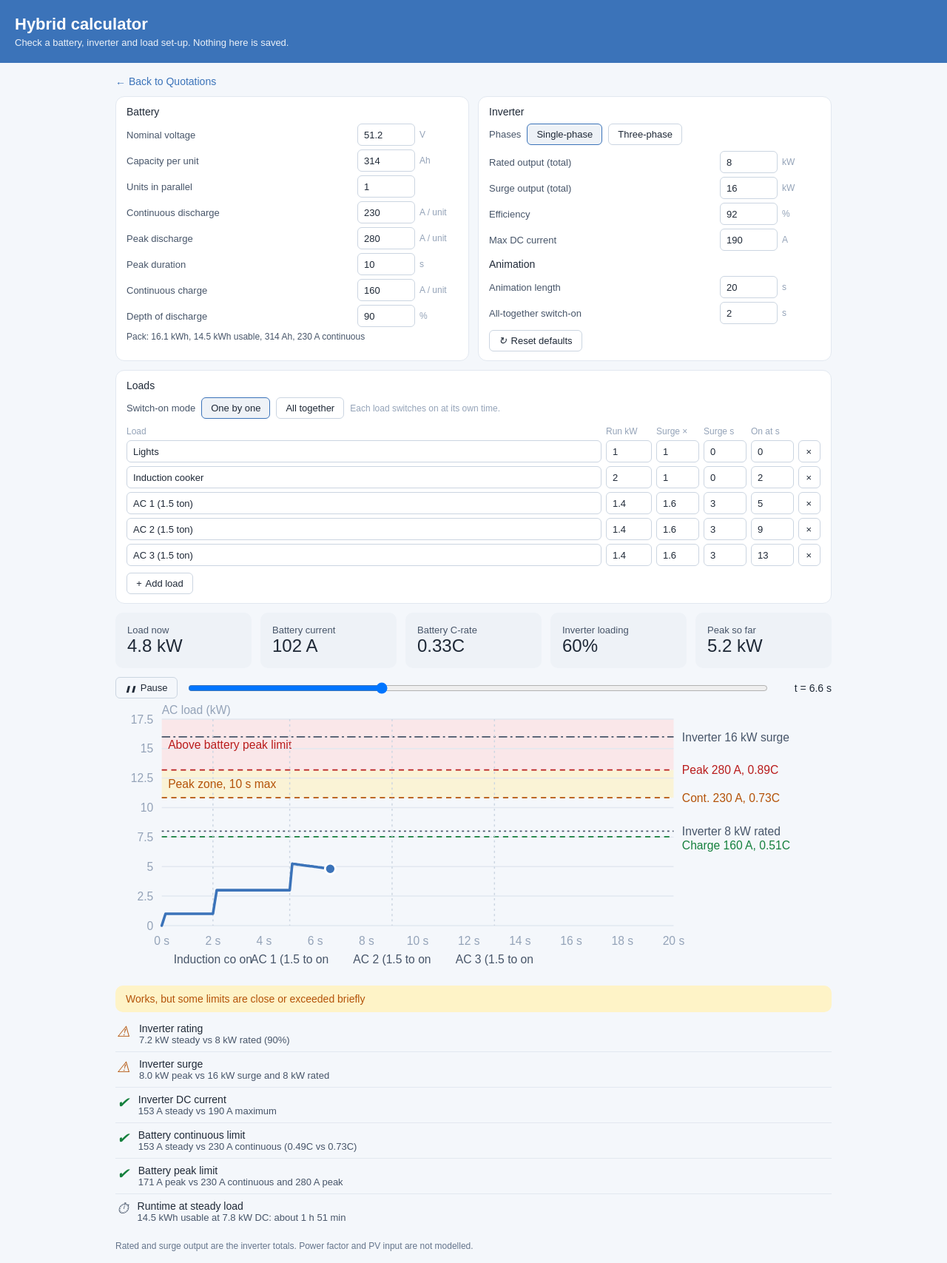
After one commit to rendha/quotation, a Django app: page /hybrid-calculator/ in a window 1280 px wide. The commit adds this page. Shown: the whole page at 74% size. Run offline with Django 5.2, Linux system fonts and the light colour scheme.

Commit message:
Add hybrid calculator and Enphase microinverters

```diff
--- a/quotations/templates/quotations/dashboard.html
+++ b/quotations/templates/quotations/dashboard.html
@@ -204,6 +204,10 @@
         + NEW QUOTATION
     </a>
 
+    <a href="{% url 'hybrid_calculator' %}" class="new-button" style="background:white;color:#3B73B9;border:2px solid #3B73B9;margin-top:-10px">
+        HYBRID CALCULATOR
+    </a>
+
     {% if show_rates %}<p style="margin:10px 0"><a href="{% url 'daily_report' %}" style="color:#3B73B9;font-weight:bold">Daily report: who made how many quotations today &rsaquo;</a></p>{% endif %}
 
     <!-- SEARCH: typing narrows the people below at once; Enter / Search looks through ALL quotations -->
--- /dev/null
+++ b/quotations/templates/quotations/hybrid_calculator.html
@@ -0,0 +1,248 @@
+<!DOCTYPE html>
+<html lang="en">
+<head>
+<meta charset="UTF-8">
+<meta name="viewport" content="width=device-width, initial-scale=1.0">
+<title>Dehlsen Energy - Hybrid calculator</title>
+{% include "quotations/_pwa_head.html" %}
+<style>
+:root{--radius:10px;--surface-1:#eef2f7;--surface-2:#fff;--border:#e2e8f0;--border-strong:#cbd5e1;--border-stronger:#3B73B9;--border-danger:#dc2626;
+--text-secondary:#475569;--text-muted:#94a3b8;--text-danger:#b91c1c;--text-warning:#b45309;--text-success:#15803d;
+--bg-warning:#fef3c7;--bg-danger:#fee2e2;--bg-success:#dcfce7;--fill-accent:#3B73B9}
+*{box-sizing:border-box}
+body{margin:0;font-family:Arial,Helvetica,sans-serif;background:#f4f7fb;color:#1f2937}
+.header{background:#3B73B9;color:#fff;padding:20px}
+.header h1{margin:0;font-size:22px}.header p{margin:4px 0 0;font-size:13px;opacity:.9}
+.wrap{max-width:1000px;margin:auto;padding:16px}
+.back{display:inline-block;margin-bottom:12px;color:#3B73B9;text-decoration:none;font-size:14px}
+input{border:1px solid #cbd5e1;border-radius:6px;background:#fff;color:#1f2937;font-family:inherit}
+button{border:1px solid var(--border-strong);background:transparent;color:#1f2937;border-radius:6px;padding:6px 12px;font-size:13px;cursor:pointer;font-family:inherit}
+.ti::before{display:inline-block;margin-right:2px}
+.ti-refresh::before{content:"\21BB"}.ti-plus::before{content:"+"}
+.ti-player-pause::before{content:"\275A\275A";font-size:9px}.ti-player-play::before{content:"\25B6";font-size:10px}
+.ti-circle-check::before{content:"\2714"}.ti-circle-x::before{content:"\2716"}.ti-alert-triangle::before{content:"\26A0"}
+.ti-clock::before{content:"\23F1"}.ti-info-circle::before{content:"\2139"}.ti-x::before,.ti-trash::before{content:"\00D7"}
+.note-box{font-size:12px;color:#64748b;margin:16px 0 0}
+</style>
+</head>
+<body>
+<header class="header"><h1>Hybrid calculator</h1><p>Check a battery, inverter and load set-up. Nothing here is saved.</p></header>
+<main class="wrap">
+<a href="{% url 'quotation_dashboard' %}" class="back">&larr; Back to Quotations</a>
+{% verbatim %}
+<div id="vis-container"><h2 style="position:absolute;width:1px;height:1px;overflow:hidden;clip:rect(0,0,0,0);white-space:nowrap;">Editable simulator with single-phase or three-phase inverter option, switch-on mode, and battery and inverter limit checks.</h2>
+<style>
+.pn{background:var(--surface-2);border:0.5px solid var(--border);border-radius:12px;padding:12px 14px}
+.pn h3{font-size:14px;font-weight:500;margin:0 0 8px}
+.fr{display:grid;grid-template-columns:minmax(0,1fr) 78px 52px;align-items:center;gap:6px;margin:0 0 5px}
+.fr span{font-size:13px;color:var(--text-secondary)}
+.fr i{font-style:normal;font-size:12px;color:var(--text-muted)}
+.fr input,.lr input{height:30px;padding:0 8px;font-size:13px;width:100%;box-sizing:border-box}
+.lr{display:grid;grid-template-columns:minmax(0,1fr) 62px 58px 58px 58px 30px;gap:6px;align-items:center;margin:0 0 5px}
+</style>
+
+<div style="display:grid;grid-template-columns:repeat(auto-fit,minmax(290px,1fr));gap:12px;margin:0 0 12px;">
+  <div class="pn"><h3>Battery</h3><div id="bat"></div><div id="pack" style="font-size:12px;color:var(--text-secondary);margin-top:6px;"></div></div>
+  <div class="pn"><h3>Inverter</h3>
+    <div style="display:flex;align-items:center;gap:8px;flex-wrap:wrap;margin:0 0 4px;">
+      <span style="font-size:13px;color:var(--text-secondary);">Phases</span>
+      <button id="p1">Single-phase</button>
+      <button id="p3">Three-phase</button>
+    </div>
+    <div id="phNote" style="font-size:12px;color:var(--text-muted);margin:0 0 8px;min-height:0;"></div>
+    <div id="inv"></div><h3 style="margin-top:10px;">Animation</h3><div id="sim"></div>
+    <div style="display:flex;gap:8px;margin-top:8px;"><button id="reset"><i class="ti ti-refresh" aria-hidden="true"></i> Reset defaults</button></div></div>
+</div>
+
+<div class="pn" style="margin:0 0 12px;">
+  <h3>Loads</h3>
+  <div style="display:flex;align-items:center;gap:8px;flex-wrap:wrap;margin:0 0 10px;">
+    <span style="font-size:13px;color:var(--text-secondary);">Switch-on mode</span>
+    <button id="mSeq">One by one</button>
+    <button id="mAll">All together</button>
+    <span id="modeNote" style="font-size:12px;color:var(--text-muted);"></span>
+  </div>
+  <div id="loads"></div>
+  <button id="add" style="margin-top:4px;"><i class="ti ti-plus" aria-hidden="true"></i> Add load</button>
+</div>
+
+<div id="err" style="font-size:13px;color:var(--text-danger);margin:0 0 8px;"></div>
+
+<div style="display:grid;grid-template-columns:repeat(auto-fit,minmax(120px,1fr));gap:12px;margin:0 0 12px;">
+  <div style="background:var(--surface-1);border-radius:var(--radius);padding:1rem;"><div style="font-size:13px;color:var(--text-secondary);">Load now</div><div style="font-size:24px;font-weight:500;"><span id="mTotal">0</span> kW</div></div>
+  <div id="cardPh" style="background:var(--surface-1);border-radius:var(--radius);padding:1rem;display:none;"><div style="font-size:13px;color:var(--text-secondary);">Load per phase</div><div style="font-size:24px;font-weight:500;"><span id="mPh">0</span> kW</div></div>
+  <div style="background:var(--surface-1);border-radius:var(--radius);padding:1rem;"><div style="font-size:13px;color:var(--text-secondary);">Battery current</div><div style="font-size:24px;font-weight:500;"><span id="mAmp">0</span> A</div></div>
+  <div style="background:var(--surface-1);border-radius:var(--radius);padding:1rem;"><div style="font-size:13px;color:var(--text-secondary);">Battery C-rate</div><div style="font-size:24px;font-weight:500;"><span id="mC">0</span>C</div></div>
+  <div style="background:var(--surface-1);border-radius:var(--radius);padding:1rem;"><div style="font-size:13px;color:var(--text-secondary);">Inverter loading</div><div style="font-size:24px;font-weight:500;"><span id="mPct">0</span>%</div></div>
+  <div style="background:var(--surface-1);border-radius:var(--radius);padding:1rem;"><div style="font-size:13px;color:var(--text-secondary);">Peak so far</div><div style="font-size:24px;font-weight:500;"><span id="mPeak">0</span> kW</div></div>
+</div>
+
+<div style="display:flex;align-items:center;gap:12px;margin:0 0 8px;">
+  <button id="play" aria-label="Play or replay"><i class="ti ti-player-pause" id="playIcon" aria-hidden="true"></i> <span id="playTxt">Pause</span></button>
+  <input type="range" id="scrub" min="0" max="20" step="0.05" value="0" style="flex:1;" aria-label="Time scrubber">
+  <span style="font-size:14px;font-weight:500;min-width:72px;text-align:right;">t = <span id="tOut">0.0</span> s</span>
+</div>
+
+<svg id="g" viewBox="0 0 680 256" width="100%" role="img" aria-label="Total AC power in kW against time, with per-phase load for three-phase mode and battery and inverter limit lines"></svg>
+
+<div id="checks" style="margin-top:12px;"></div>
+
+<script>
+const $=id=>document.getElementById(id);
+const esc=s=>String(s).replace(/[&<>"]/g,c=>({'&':'&amp;','<':'&lt;','>':'&gt;','"':'&quot;'}[c]));
+const DT=0.05;
+const defs={
+B:[['V','Nominal voltage','V',1,1000],['Ah','Capacity per unit','Ah',1,5000],['qty','Units in parallel','',1,32],['cont','Continuous discharge','A / unit',1,2000],['peak','Peak discharge','A / unit',1,3000],['peakT','Peak duration','s',1,600],['chg','Continuous charge','A / unit',1,2000],['dod','Depth of discharge','%',1,100]],
+I:[['rated','Rated output (total)','kW',0.1,500],['surge','Surge output (total)','kW',0.1,1000],['eff','Efficiency','%',50,100],['maxdc','Max DC current','A',1,3000]],
+S:[['T','Animation length','s',5,60],['allOn','All-together switch-on','s',0,60]]};
+const grp={B:'bat',I:'inv',S:'sim'};
+const mkDef=()=>({mode:'seq',ph:1,B:{V:51.2,Ah:314,qty:1,cont:230,peak:280,peakT:10,chg:160,dod:90},I:{rated:8,surge:16,eff:92,maxdc:190},S:{T:20,allOn:2},loads:[
+{n:'Lights',p:1,m:1,d:0,on:0},
+{n:'Induction cooker',p:2,m:1,d:0,on:2},
+{n:'AC 1 (1.5 ton)',p:1.4,m:1.6,d:3,on:5},
+{n:'AC 2 (1.5 ton)',p:1.4,m:1.6,d:3,on:9},
+{n:'AC 3 (1.5 ton)',p:1.4,m:1.6,d:3,on:13}]});
+let st=mkDef(),P=[],An={},chk=[],YM=10,t=0,playing=true,last=null;
+const onT=l=>st.mode==='all'?st.S.allOn:l.on;
+
+Object.keys(defs).forEach(g=>defs[g].forEach(f=>{const r=document.createElement('div');r.className='fr';
+r.innerHTML='<span>'+f[1]+'</span><input type="number" step="any" data-g="'+g+'" data-o="'+f[0]+'" aria-label="'+f[1]+'"><i>'+f[2]+'</i>';$(grp[g]).appendChild(r);}));
+
+function fill(){document.querySelectorAll('input[data-g]').forEach(x=>{x.value=st[x.dataset.g][x.dataset.o];x.style.borderColor='';});}
+function applyPhase(){const a=st.ph===3;
+$('p1').style.background=a?'transparent':'var(--surface-1)';$('p1').style.borderColor=a?'':'var(--border-stronger)';
+$('p3').style.background=a?'var(--surface-1)':'transparent';$('p3').style.borderColor=a?'var(--border-stronger)':'';
+$('cardPh').style.display=a?'':'none';
+$('phNote').textContent=a?'Balanced: total load ÷ 3 on each of L1, L2 and L3. Rated and surge output are totals.':'';}
+function applyMode(){const a=st.mode==='all';
+$('mSeq').style.background=a?'transparent':'var(--surface-1)';$('mSeq').style.borderColor=a?'':'var(--border-stronger)';
+$('mAll').style.background=a?'var(--surface-1)':'transparent';$('mAll').style.borderColor=a?'var(--border-stronger)':'';
+$('modeNote').textContent=a?'All loads switch on at '+st.S.allOn+' s. Individual on-times are ignored.':'Each load switches on at its own time.';
+document.querySelectorAll('input[data-k="on"]').forEach(x=>{x.disabled=a;x.style.opacity=a?'0.5':'';});}
+function buildLoads(){const el=$('loads');
+el.innerHTML='<div class="lr" style="font-size:12px;color:var(--text-muted)"><span>Load</span><span>Run kW</span><span>Surge ×</span><span>Surge s</span><span>On at s</span><span></span></div>';
+st.loads.forEach((l,i)=>{const r=document.createElement('div');r.className='lr';
+r.innerHTML='<input type="text" data-i="'+i+'" data-k="n" aria-label="Load name"><input type="number" step="any" data-i="'+i+'" data-k="p" aria-label="Running power in kW"><input type="number" step="any" data-i="'+i+'" data-k="m" aria-label="Surge multiple"><input type="number" step="any" data-i="'+i+'" data-k="d" aria-label="Surge duration in seconds"><input type="number" step="any" data-i="'+i+'" data-k="on" aria-label="Switch-on time in seconds"><button data-rm="'+i+'" aria-label="Remove load" style="height:30px;padding:0"><i class="ti ti-x" aria-hidden="true"></i></button>';
+el.appendChild(r);r.querySelectorAll('input').forEach(x=>{x.value=l[x.dataset.k];});});
+applyMode();}
+
+function lp(l,t){const a=onT(l);if(t<a)return 0;const pk=l.p*Math.max(1,l.m);
+if(pk<=l.p||l.d<=0.1)return t<a+0.15?l.p*(t-a)/0.15:l.p;
+if(t<a+0.1)return pk*(t-a)/0.1;if(t<a+l.d)return pk+(l.p-pk)*(t-a-0.1)/(l.d-0.1);return l.p;}
+const tot=t=>st.loads.reduce((s,l)=>s+lp(l,t),0);
+
+function analyze(){const T=st.S.T,B=st.B,iv=st.I,eta=iv.eff/100;
+const n=Math.round(T/DT);P=[];for(let i=0;i<=n;i++)P.push(tot(i*DT));
+const cont=B.qty*B.cont,pk=B.qty*B.peak,chg=B.qty*B.chg,Ah=B.Ah*B.qty;
+const amp=p=>p/eta*1000/B.V,kw=a=>a*B.V/1000*eta;
+let run=0,best=0;P.forEach(p=>{if(amp(p)>cont){run+=DT;best=Math.max(best,run);}else run=0;});
+An={cont,pk,chg,Ah,amp,kw,eta,peakP:Math.max(0,...P),endP:P[P.length-1],over:best};
+const f1=x=>x.toFixed(1),A=x=>Math.round(x),s=(c,t,d)=>chk.push({s:c,t,d});
+const per=x=>st.ph===3?' ('+f1(x/3)+' kW per phase)':'';
+chk=[];
+const pe=An.endP/iv.rated*100;
+s(pe>100?'f':pe>90?'w':'o','Inverter rating',f1(An.endP)+' kW'+per(An.endP)+' steady vs '+iv.rated+' kW'+per(iv.rated)+' rated ('+Math.round(pe)+'%)');
+s(An.peakP>iv.surge?'f':An.peakP>iv.rated?'w':'o','Inverter surge',f1(An.peakP)+' kW'+per(An.peakP)+' peak vs '+iv.surge+' kW'+per(iv.surge)+' surge and '+iv.rated+' kW rated');
+if(st.ph===3){const big=st.loads.reduce((a,l)=>l.p>a.p?l:a,{p:0,n:''}),cap=iv.rated/3;
+s(big.p>cap?'w':'n','Phase balance',big.p>cap?esc(big.n)+' draws '+f1(big.p)+' kW, more than one phase share of '+cap.toFixed(1)+' kW':'Assumes an equal split over L1, L2 and L3 ('+f1(An.endP/3)+' kW each at steady state). Appliances sit on a single phase, so uneven wiring raises the loading on the busiest phase.');}
+const ea=amp(An.endP),pa=amp(An.peakP);
+s(ea>iv.maxdc?'f':ea>0.9*iv.maxdc?'w':'o','Inverter DC current',A(ea)+' A steady vs '+iv.maxdc+' A maximum');
+s(ea>cont?'f':ea>0.8*cont?'w':'o','Battery continuous limit',A(ea)+' A steady vs '+A(cont)+' A continuous ('+(ea/Ah).toFixed(2)+'C vs '+(cont/Ah).toFixed(2)+'C)');
+let pc='o',pd=A(pa)+' A peak vs '+A(cont)+' A continuous and '+A(pk)+' A peak';
+if(pa>pk)pc='f';else if(pa>cont){pc=An.over>B.peakT?'f':'w';pd+='; above continuous for '+An.over.toFixed(1)+' s (allowed '+B.peakT+' s)';}
+s(pc,'Battery peak limit',pd);
+const us=B.V*Ah/1000*B.dod/100,dc=An.endP/eta;
+if(dc>0){const h=us/dc,hh=Math.floor(h),mm=Math.round((h-hh)*60);s('i','Runtime at steady load',us.toFixed(1)+' kWh usable at '+dc.toFixed(1)+' kW DC: about '+hh+' h '+mm+' min');}
+else s('i','Runtime at steady load','No steady load');
+$('pack').textContent='Pack: '+(B.V*Ah/1000).toFixed(1)+' kWh, '+us.toFixed(1)+' kWh usable, '+A(Ah)+' Ah, '+A(cont)+' A continuous';}
+
+const X0=44,X1=530,Y0=210,Y1=14;
+const sx=t=>X0+(X1-X0)*t/st.S.T,sy=p=>Y0-(Y0-Y1)*p/YM;
+function build(){const T=st.S.T,iv=st.I,B=st.B;
+const lim=[
+{v:An.kw(An.pk),c:'--text-danger',d:'5 4',l:'Peak '+Math.round(An.pk)+' A, '+(An.pk/An.Ah).toFixed(2)+'C'},
+{v:An.kw(An.cont),c:'--text-warning',d:'5 4',l:'Cont. '+Math.round(An.cont)+' A, '+(An.cont/An.Ah).toFixed(2)+'C'},
+{v:An.kw(An.chg),c:'--text-success',d:'5 4',l:'Charge '+Math.round(An.chg)+' A, '+(An.chg/An.Ah).toFixed(2)+'C'},
+{v:iv.rated,c:'--text-secondary',d:'2 3',l:'Inverter '+iv.rated+' kW rated'},
+{v:iv.surge,c:'--text-secondary',d:'8 3 2 3',l:'Inverter '+iv.surge+' kW surge'}];
+const mx=Math.max(An.peakP,...lim.map(x=>x.v))*1.08;
+const stp=[0.5,1,2,2.5,5,10,20,50,100,200].find(q=>mx/q<=8);YM=Math.ceil(mx/stp)*stp;
+let s='';
+const yc=Math.min(YM,lim[1].v),yp=Math.min(YM,lim[0].v);
+if(yp>yc)s+='<rect x="'+X0+'" y="'+sy(yp)+'" width="'+(X1-X0)+'" height="'+(sy(yc)-sy(yp))+'" style="fill:var(--bg-warning);opacity:0.7"/>';
+if(YM>yp)s+='<rect x="'+X0+'" y="'+Y1+'" width="'+(X1-X0)+'" height="'+(sy(yp)-Y1)+'" style="fill:var(--bg-danger);opacity:0.7"/>';
+for(let v=0;v<=YM+1e-9;v+=stp){s+='<line x1="'+X0+'" x2="'+X1+'" y1="'+sy(v)+'" y2="'+sy(v)+'" style="stroke:var(--border);stroke-width:1"/><text x="'+(X0-8)+'" y="'+(sy(v)+4)+'" text-anchor="end" style="font-size:11px;fill:var(--text-muted)">'+(Math.round(v*10)/10)+'</text>';}
+s+='<text x="'+X0+'" y="9" style="font-size:11px;fill:var(--text-muted)">AC load (kW)</text>';
+if(st.ph===3){s+='<line x1="140" x2="160" y1="6" y2="6" style="stroke:var(--fill-accent);stroke-width:2.5"/><text x="165" y="9" style="font-size:11px;fill:var(--text-secondary)">Total</text><line x1="205" x2="225" y1="6" y2="6" style="stroke:var(--text-secondary);stroke-width:2;stroke-dasharray:4 3"/><text x="230" y="9" style="font-size:11px;fill:var(--text-secondary)">Per phase (total ÷ 3)</text>';}
+const ts=T<=20?2:(T<=40?5:10);
+for(let u=0;u<=T;u+=ts){s+='<text x="'+sx(u)+'" y="228" text-anchor="middle" style="font-size:11px;fill:var(--text-muted)">'+u+' s</text>';}
+if(sy(yc)-sy(yp)>14)s+='<text x="'+(X0+6)+'" y="'+(sy((yc+yp)/2)+4)+'" style="font-size:11px;fill:var(--text-warning)">Peak zone, '+B.peakT+' s max</text>';
+if(sy(yp)-Y1>14)s+='<text x="'+(X0+6)+'" y="'+(Y1+(sy(yp)-Y1)/2+4)+'" style="font-size:11px;fill:var(--text-danger)">Above battery peak limit</text>';
+lim.forEach(x=>{s+='<line x1="'+X0+'" x2="'+X1+'" y1="'+sy(x.v)+'" y2="'+sy(x.v)+'" style="stroke:var('+x.c+');stroke-width:1.2;stroke-dasharray:'+x.d+'"/>';});
+const ls=lim.map(x=>({y:sy(x.v),c:x.c,l:x.l,ly:0})).sort((a,b)=>a.y-b.y);
+ls.forEach((x,i)=>{x.ly=i?Math.max(x.y,ls[i-1].ly+13):x.y;s+='<text x="'+(X1+8)+'" y="'+(x.ly+4)+'" style="font-size:11px;fill:var('+x.c+')">'+esc(x.l)+'</text>';});
+const gr={};st.loads.forEach(l=>{const a=onT(l);if(a>0&&a<=T){(gr[a]=gr[a]||[]).push(l.n);}});
+let lastx=-99;Object.keys(gr).map(Number).sort((a,b)=>a-b).forEach(k=>{const x=sx(k);
+s+='<line x1="'+x+'" x2="'+x+'" y1="'+Y1+'" y2="'+Y0+'" style="stroke:var(--border-strong);stroke-width:1;stroke-dasharray:2 3"/>';
+if(x-lastx>58){const nm=gr[k].length>1?gr[k].length+' loads on':gr[k][0].slice(0,12)+' on';s+='<text x="'+x+'" y="246" text-anchor="middle" style="font-size:11px;fill:var(--text-secondary)">'+esc(nm)+'</text>';lastx=x;}});
+if(st.ph===3)s+='<polyline id="ln3" points="" fill="none" style="stroke:var(--text-secondary);stroke-width:2;stroke-dasharray:4 3;stroke-linejoin:round"/>';
+s+='<polyline id="ln" points="" fill="none" style="stroke:var(--fill-accent);stroke-width:2.5;stroke-linejoin:round;stroke-linecap:round"/><circle id="dot" r="5" cx="'+X0+'" cy="'+sy(0)+'" style="fill:var(--fill-accent);stroke:var(--surface-2);stroke-width:2"/>';
+$('g').innerHTML=s;$('scrub').max=T;}
+
+function renderChecks(){
+const ic={o:['ti-circle-check','--text-success'],w:['ti-alert-triangle','--text-warning'],f:['ti-circle-x','--text-danger'],i:['ti-clock','--text-secondary'],n:['ti-info-circle','--text-secondary']};
+const worst=chk.some(c=>c.s==='f')?'f':chk.some(c=>c.s==='w')?'w':'o';
+const hd={o:['All limits are within range','--bg-success','--text-success'],w:['Works, but some limits are close or exceeded briefly','--bg-warning','--text-warning'],f:['Overloaded: at least one limit is exceeded','--bg-danger','--text-danger']}[worst];
+$('checks').innerHTML='<div style="background:var('+hd[1]+');color:var('+hd[2]+');padding:10px 14px;border-radius:var(--radius);font-size:14px;font-weight:500;margin:0 0 6px">'+hd[0]+'</div>'+chk.map((c,i)=>'<div style="display:flex;gap:10px;padding:8px 2px;'+(i?'border-top:0.5px solid var(--border);':'')+'"><i class="ti '+ic[c.s][0]+'" style="font-size:20px;color:var('+ic[c.s][1]+')" aria-hidden="true"></i><div><div style="font-size:14px;font-weight:500">'+c.t+'</div><div style="font-size:13px;color:var(--text-secondary)">'+c.d+'</div></div></div>').join('');}
+
+function render(){const T=st.S.T;t=Math.min(t,T);
+const n=Math.min(P.length-1,Math.round(t/DT));let pts=[],pt3=[],pk=0;
+for(let i=0;i<=n;i++){pts.push(sx(i*DT).toFixed(1)+','+sy(P[i]).toFixed(1));pt3.push(sx(i*DT).toFixed(1)+','+sy(P[i]/3).toFixed(1));pk=Math.max(pk,P[i]);}
+const p=tot(t),amp=An.amp(p);
+$('ln').setAttribute('points',pts.join(' '));$('dot').setAttribute('cx',sx(t));$('dot').setAttribute('cy',sy(p));
+if($('ln3'))$('ln3').setAttribute('points',pt3.join(' '));
+$('mTotal').textContent=p.toFixed(1);$('mPh').textContent=(p/3).toFixed(1);$('mAmp').textContent=Math.round(amp);
+const cr=amp/An.Ah;$('mC').textContent=cr.toFixed(2);
+$('mC').style.color=amp>An.pk?'var(--text-danger)':(amp>An.cont?'var(--text-warning)':'');
+$('mAmp').style.color=$('mC').style.color;
+const pc=Math.round(p/st.I.rated*100);$('mPct').textContent=pc;$('mPct').style.color=pc>100?'var(--text-warning)':'';
+$('mPeak').textContent=pk.toFixed(1);$('mPeak').style.color=pk>st.I.rated?'var(--text-warning)':'';
+$('tOut').textContent=t.toFixed(1);$('scrub').value=t;}
+
+function recompute(){analyze();build();renderChecks();render();}
+function setBtn(){$('playTxt').textContent=playing?'Pause':(t>=st.S.T?'Replay':'Play');$('playIcon').className='ti '+(playing?'ti-player-pause':(t>=st.S.T?'ti-refresh':'ti-player-play'));}
+function bad(x,m){x.style.borderColor='var(--border-danger)';$('err').textContent=m;}
+function good(x){x.style.borderColor='';$('err').textContent='';}
+function setMode(m){st.mode=m;applyMode();t=0;playing=true;last=null;recompute();setBtn();}
+function setPhase(n){st.ph=n;applyPhase();recompute();}
+
+document.addEventListener('input',e=>{const x=e.target;
+if(x.dataset.g){const f=defs[x.dataset.g].find(q=>q[0]===x.dataset.o);let v=parseFloat(x.value);if(x.dataset.o==='qty')v=Math.round(v);
+if(!isFinite(v)||v<f[3]||v>f[4]){bad(x,'Enter a value for '+f[1].toLowerCase()+' between '+f[3]+' and '+f[4]);return;}
+st[x.dataset.g][x.dataset.o]=v;applyMode();}
+else if(x.dataset.k){const k=x.dataset.k,l=st.loads[+x.dataset.i];
+if(k==='n'){l.n=x.value;}
+else{const v=parseFloat(x.value),mn={p:0,m:1,d:0,on:0}[k];if(!isFinite(v)||v<mn){bad(x,'Enter a number of '+mn+' or more');return;}l[k]=v;}}
+else return;
+good(x);recompute();setBtn();});
+$('loads').addEventListener('click',e=>{const b=e.target.closest('button[data-rm]');if(!b)return;st.loads.splice(+b.dataset.rm,1);buildLoads();recompute();});
+$('add').addEventListener('click',()=>{st.loads.push({n:'New load',p:1,m:1,d:0,on:Math.min(st.S.T,Math.round(st.S.T*0.5))});buildLoads();recompute();});
+$('mSeq').addEventListener('click',()=>setMode('seq'));
+$('mAll').addEventListener('click',()=>setMode('all'));
+$('p1').addEventListener('click',()=>setPhase(1));
+$('p3').addEventListener('click',()=>setPhase(3));
+$('reset').addEventListener('click',()=>{st=mkDef();fill();buildLoads();applyPhase();t=0;playing=true;last=null;$('err').textContent='';recompute();setBtn();});
+$('play').addEventListener('click',()=>{if(!playing&&t>=st.S.T)t=0;playing=!playing;setBtn();render();});
+$('scrub').addEventListener('input',e=>{t=parseFloat(e.target.value);playing=false;setBtn();render();});
+function tick(ts){if(last===null)last=ts;const dt=(ts-last)/1000;last=ts;
+if(playing){t=Math.min(st.S.T,t+dt);if(t>=st.S.T){playing=false;setBtn();}render();}
+requestAnimationFrame(tick);}
+fill();buildLoads();applyPhase();recompute();setBtn();requestAnimationFrame(tick);
+</script></div>
+
+{% endverbatim %}
+<p class="note-box">Rated and surge output are the inverter totals. Power factor and PV input are not modelled.</p>
+</main>
+{% include "quotations/_pwa_register.html" %}
+</body>
+</html>
--- a/quotations/urls.py
+++ b/quotations/urls.py
@@ -2,6 +2,7 @@ from django.urls import path
 from . import views
 from django.contrib.auth import views as auth_views
 from django.contrib.auth.decorators import login_not_required
+from django.views.generic import TemplateView
 from . import pwa_views, reports
 
 urlpatterns = [
@@ -11,6 +12,7 @@ urlpatterns = [
     path( "quotation/<int:quotation_id>/pdf",views.quotation_pdf,name="quotation_pdf"),
     path("person/", views.person_dashboard, name="person_dashboard"),
     path("report/", reports.daily_report, name="daily_report"),
+    path("hybrid-calculator/", TemplateView.as_view(template_name="quotations/hybrid_calculator.html"), name="hybrid_calculator"),
     path("login/", login_not_required(auth_views.LoginView.as_view(
         template_name="quotations/login.html", redirect_authenticated_user=True, next_page="quotation_dashboard")), name="login"),
     path("logout/", auth_views.LogoutView.as_view(next_page="login"), name="logout"),
```
Also changed, not shown: quotations/calculations.py (+65 -3 lines), quotations/pdf_generator.py (+45 -1 lines), quotations/templates/quotations/quotation_detail.html (+18 -1 lines), quotations/views.py (+8 -0 lines), quotations/migrations/0027_add_enphase_microinverters.py (added).
